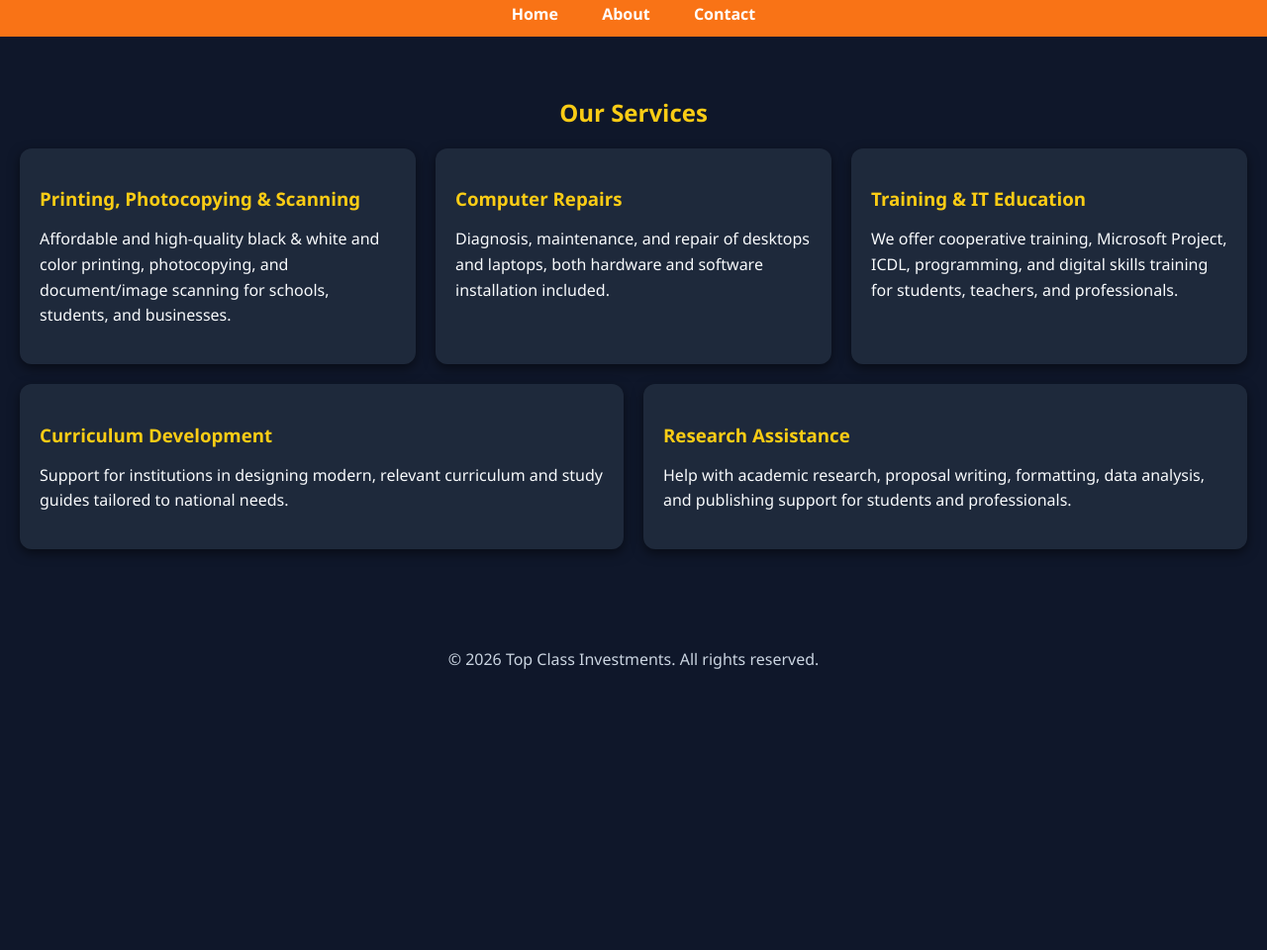
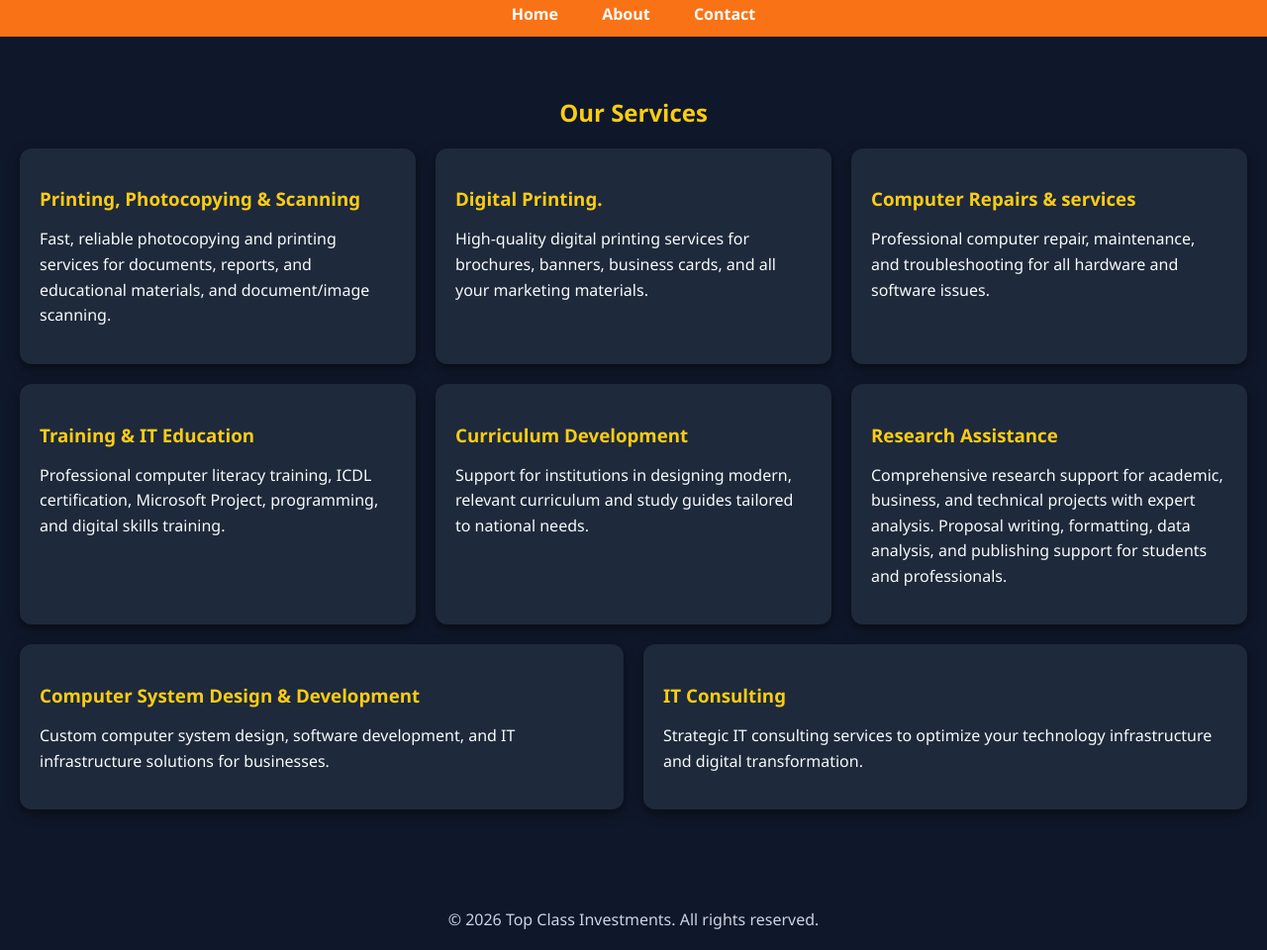
Before and after one commit to Timothy5321/Top-Class-Investments, a plain HTML site: page services.html in a window 1280 px wide. Shown: the part 308-1268 px from the top of the page at 99% size. Before the commit the page ends 1005 px from the top, so only its background shows below. Drawn offline with Linux system fonts and the light colour scheme.

Commit message:
Revise service descriptions in services.html
Updated service descriptions for clarity and detail.

```diff
--- a/services.html
+++ b/services.html
@@ -93,15 +93,19 @@
     <div class="services">
       <div class="service">
         <h3>Printing, Photocopying & Scanning</h3>
-        <p>Affordable and high-quality black & white and color printing, photocopying, and document/image scanning for schools, students, and businesses.</p>
+        <p>Fast, reliable photocopying and printing services for documents, reports, and educational materials, and document/image scanning.</p>
       </div>
       <div class="service">
-        <h3>Computer Repairs</h3>
-        <p>Diagnosis, maintenance, and repair of desktops and laptops, both hardware and software installation included.</p>
+        <h3>Digital Printing.</h3>
+        <p>High-quality digital printing services for brochures, banners, business cards, and all your marketing materials.</p>
+      </div>
+      <div class="service">
+        <h3>Computer Repairs & services</h3>
+        <p>Professional computer repair, maintenance, and troubleshooting for all hardware and software issues.</p>
       </div>
       <div class="service">
         <h3>Training & IT Education</h3>
-        <p>We offer cooperative training, Microsoft Project, ICDL, programming, and digital skills training for students, teachers, and professionals.</p>
+        <p>Professional computer literacy training, ICDL certification,  Microsoft Project, programming, and digital skills training.</p>
       </div>
       <div class="service">
         <h3>Curriculum Development</h3>
@@ -109,7 +113,15 @@
       </div>
       <div class="service">
         <h3>Research Assistance</h3>
-        <p>Help with academic research, proposal writing, formatting, data analysis, and publishing support for students and professionals.</p>
+        <p>Comprehensive research support for academic, business, and technical projects with expert analysis. Proposal writing, formatting, data analysis, and publishing support for students and professionals.</p>
+      </div>
+       <div class="service">
+        <h3>Computer System Design & Development</h3>
+        <p>Custom computer system design, software development, and IT infrastructure solutions for businesses.</p>
+      </div>
+      <div class="service">
+        <h3>IT Consulting</h3>
+        <p>Strategic IT consulting services to optimize your technology infrastructure and digital transformation.</p>
       </div>
     </div>
   </section>
```
